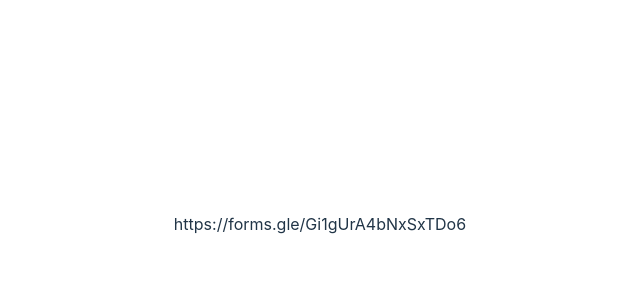
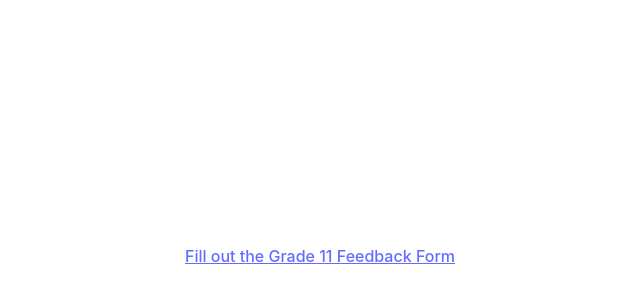
Before and after one commit to NtandoMgo/hfsa-evaluation-report, a React (Vite) app: page / in a window 1280 px wide. Shown: the part 176-476 px from the top of the page, without its empty margins (320-960 px from the left). Built offline with nearby package versions, Linux system fonts and the light colour scheme.

Commit message:
Grade 11 Feedback

```diff
--- a/src/App.jsx
+++ b/src/App.jsx
@@ -1,3 +1,30 @@
+// import { BrowserRouter as Router, Routes, Route } from 'react-router-dom'
+// import './App.css'
+// import Navigation from './components/Navigation'
+// import ImpactDashboard from './pages/ImpactDashboard'
+// import Grade12Feedback2025 from './pages/Grade12Feedback2025'
+// import FeedbackAnalysis from './pages/FeedbackAnalysis'
+
+// function App() {
+//   return (
+//     <Router>
+
+//          https://forms.gle/Gi1gUrA4bNxSxTDo6
+
+//       {/* <div className="min-h-screen bg-gray-50">
+//         <Navigation />
+//         <Routes>
+//           <Route path="/" element={<ImpactDashboard />} />
+//           <Route path="/grade12-2025-feedback" element={<Grade12Feedback2025 />} />
+//           <Route path="/feedback-analysis" element={<FeedbackAnalysis />} />
+//         </Routes>
+//       </div> */}
+//     </Router>
+//   )
+// }
+
+// export default App
+
 import { BrowserRouter as Router, Routes, Route } from 'react-router-dom'
 import './App.css'
 import Navigation from './components/Navigation'
@@ -8,9 +35,18 @@ import FeedbackAnalysis from './pages/FeedbackAnalysis'
 function App() {
   return (
     <Router>
+      <div className="min-h-screen bg-gray-50 flex flex-col items-center justify-center p-6">
+        <a
+          href="https://forms.gle/Gi1gUrA4bNxSxTDo6"
+          target="_blank"
+          rel="noopener noreferrer"
+          className="text-blue-600 underline text-lg font-semibold"
+        >
+          Fill out the Grade 11 Feedback Form
+        </a>
+      </div>
 
-         https://forms.gle/Gi1gUrA4bNxSxTDo6
-
+      {/* If you want to enable routes later, just uncomment this block */}
       {/* <div className="min-h-screen bg-gray-50">
         <Navigation />
         <Routes>
```
